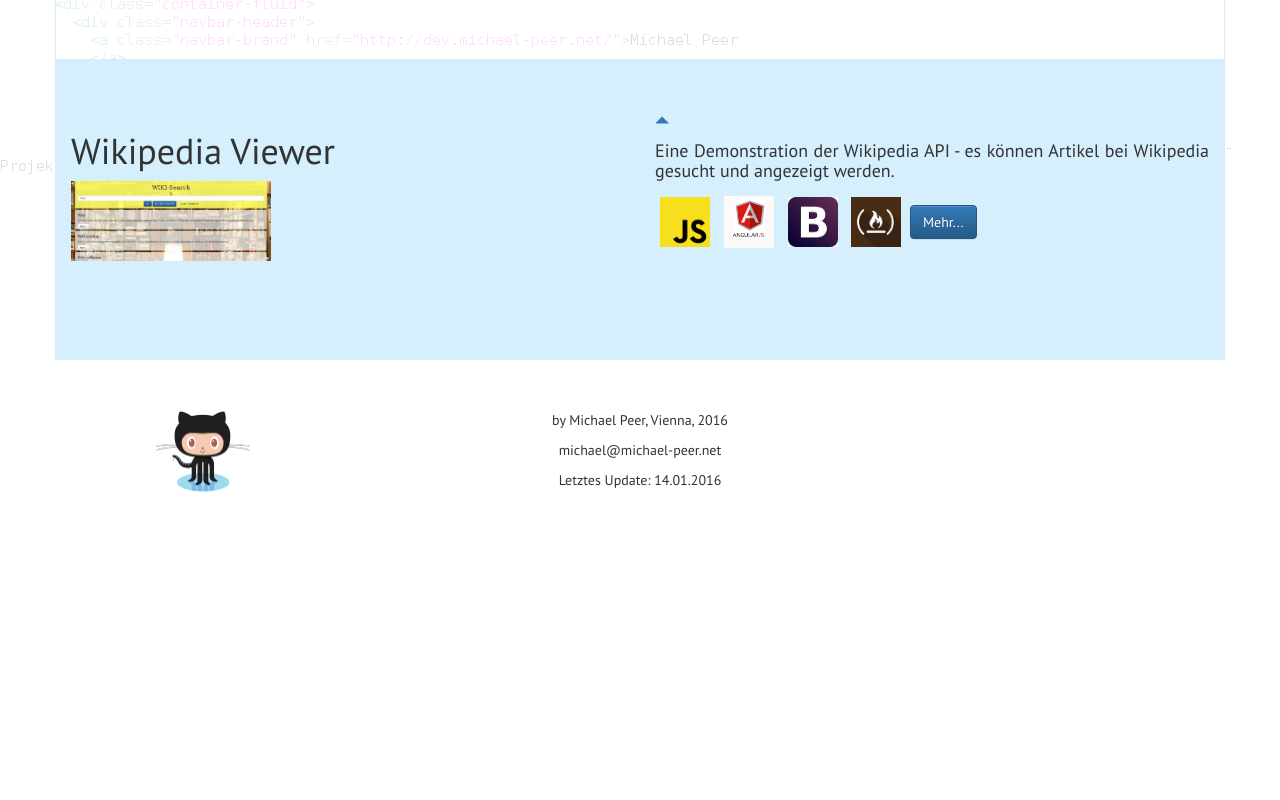
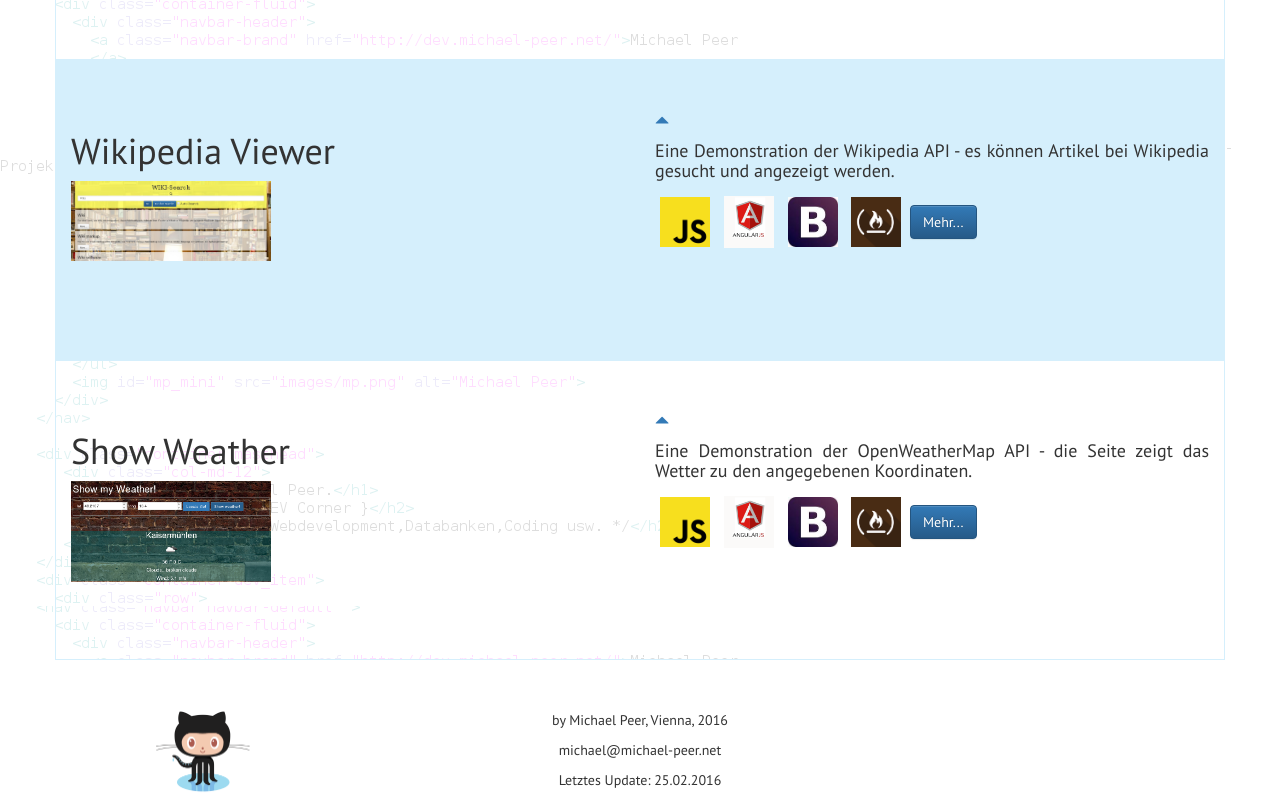
Before and after one commit to mpeer3/freecodecamp, a plain HTML site: page projects/portfolio/index.html in a window 1280 px wide. Shown: the part 2499-3299 px from the top of the page. Before the commit the page ends 2999 px from the top, so only its background shows below. Drawn offline with nearby package versions, Linux system fonts and the light colour scheme.

Commit message:
Portfolio updated

```diff
--- a/projects/portfolio/css/styles.css
+++ b/projects/portfolio/css/styles.css
@@ -28,7 +28,7 @@ background-attachment: fixed;
 #subitle2 {
 	font-size:50px;
 }
-#logo_mean, #logo_kabelsalat, #logo_wiki, #logo_pomodoro,#logo_calc,#logo_wikiviewer{
+#logo_mean, #logo_kabelsalat, #logo_wiki, #logo_pomodoro,#logo_calc,#logo_wikiviewer,#logo_showweather{
 	width:200px;
 }
 #mp_mini{
--- a/projects/portfolio/index.html
+++ b/projects/portfolio/index.html
@@ -222,6 +222,30 @@
 
 
     </div>
+    <div class="container dev_item" id="showweather">
+        <div class="row">
+          <div class="col-md-6">
+           <h1>Show Weather </h1>
+           <a href="http://dev.michael-peer.net/show_weather"> <img id="logo_showweather" src="images/showeather.png" alt="Show Weather"> </a>
+          </div>
+           <div class="col-md-6">
+            <a href="#mainmenu"><span class="glyphicon glyphicon-triangle-top go_up" aria-hidden="true" data-toggle="tooltip" data-placement="right" title="Nach oben"></span></a>
+          <h4> Eine Demonstration der OpenWeatherMap API - die Seite zeigt das Wetter zu den angegebenen Koordinaten.</h4>
+           <img class="tools_logo" src="images/js.png" alt="JS" data-toggle="tooltip" data-placement="right" title="Javascript">
+           <img class="tools_logo" src="images/angular_logo.png" alt="AngularJS" data-toggle="tooltip" data-placement="right" title="AngularJS">
+           <img class="tools_logo" src="images/bootstrap.jpeg" alt="Bootstrap" data-toggle="tooltip" data-placement="right" title="Bootstrap">
+           <img class="tools_logo" src="images/fcc.png" alt="FreeCodeCamp" data-toggle="tooltip" data-placement="right" title="FreeCodeCamp Challenge">
+           <button class="btn btn-primary" type="button" data-toggle="collapse" data-target="#collapseshowweather" aria-expanded="false" aria-controls="collapseshowweather"> Mehr... </button>
+       <div class="collapse" id="collapseshowweather">
+        <div class="well">
+             Das Beispiel verwendet die die API des Dienstes OpenWeatherMap. Es wird das Wetter zu manuell angegebenen Koordinaten angezeigt bzw. kann der Standort automatisch grob über die IP-Adresse bestimmt werden. Mehr zu meinem Code auf <a href="https://github.com/mpeer3">Github  </a>.
+        </div>
+      </div>
+        </div>
+        </div>
+
+
+    </div>
     <div class="row" id="contact">
       <div class="col-md-4">
         <a href="https://github.com/mpeer3"> <img id="octocat" src="images/Octocat.png" alt="Octocat"> </a>
@@ -229,7 +253,7 @@
       <div class="col-md-4">
         <p>by Michael Peer, Vienna, 2016</p>
        <p>michael@michael-peer.net</p>
-       <p>Letztes Update: 14.01.2016 </p>
+       <p>Letztes Update: 25.02.2016 </p>
       </div>
      </div>
   </body>
```
Also changed, not shown: projects/portfolio/images/showeather.png (added).
